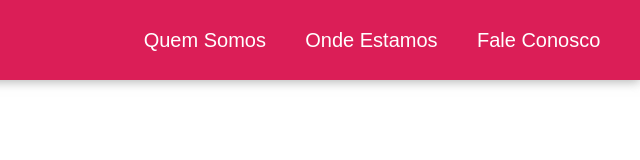
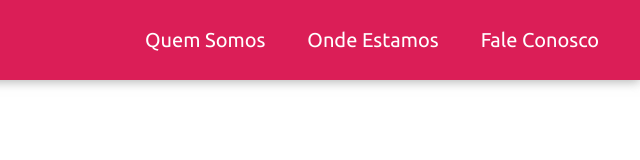
Before and after one commit to raul-f/frutas-caicara, a website: page quem-somos/index.html in a window 1280 px wide. Shown: the full height of the page, 640-1280 px from the left. Drawn offline with nearby package versions, Linux system fonts and the light colour scheme; files that its build step writes are made by us from their sources; files whose address does not match are found by name.

Commit message:
Corrected font across all pages

```diff
--- a/quem-somos/index.html
+++ b/quem-somos/index.html
@@ -3,6 +3,7 @@
     <head>
         <title>Frutas Cai&ccedil;ara</title>
         <link rel="stylesheet" href="https://stackpath.bootstrapcdn.com/bootstrap/4.2.1/css/bootstrap.min.css" integrity="sha384-GJzZqFGwb1QTTN6wy59ffF1BuGJpLSa9DkKMp0DgiMDm4iYMj70gZWKYbI706tWS" crossorigin="anonymous">
+        <link href="https://fonts.googleapis.com/css?family=Lato|Montserrat|Noto+Sans|Open+Sans|Ubuntu" rel="stylesheet">
         <link rel="shortcut icon" type="image/x-icon" href="public/quem-somos/passion-fruit-geometric-favicon.png">
         <link rel="stylesheet" href="public/quem-somos/style.css">
 
--- a/static/fale-conosco/style.scss
+++ b/static/fale-conosco/style.scss
@@ -15,6 +15,10 @@ $nav-height: 80px;
     flex-direction: $direction;
     justify-content: $justify;
     align-items: $align;
+}
+
+body {
+    font-family: 'Ubuntu', sans-serif;
 }
 
 #navbar {
--- a/static/main/style.scss
+++ b/static/main/style.scss
@@ -62,7 +62,7 @@ body {
     padding-top: $nav-height;
     min-height: 100vh;
     max-width: 100%;
-    background-size: 100vw;
+    background-size: auto 100vh;
     background-repeat: no-repeat;
 }
 
--- a/static/onde-estamos/style.scss
+++ b/static/onde-estamos/style.scss
@@ -15,6 +15,10 @@ $nav-height: 80px;
     flex-direction: $direction;
     justify-content: $justify;
     align-items: $align;
+}
+
+body {
+    font-family: 'Ubuntu', sans-serif;
 }
 
 #navbar {
--- a/static/quem-somos/style.scss
+++ b/static/quem-somos/style.scss
@@ -15,6 +15,10 @@ $nav-height: 80px;
     flex-direction: $direction;
     justify-content: $justify;
     align-items: $align;
+}
+
+body {
+    font-family: 'Ubuntu', sans-serif;
 }
 
 #navbar {
```
Also changed, not shown: fale-conosco/index.html (+1 -1 lines), onde-estamos/index.html (+1 -1 lines), static/fale-conosco/style.css, static/main/style.css, static/onde-estamos/style.css, static/quem-somos/style.css, 4 other files.
